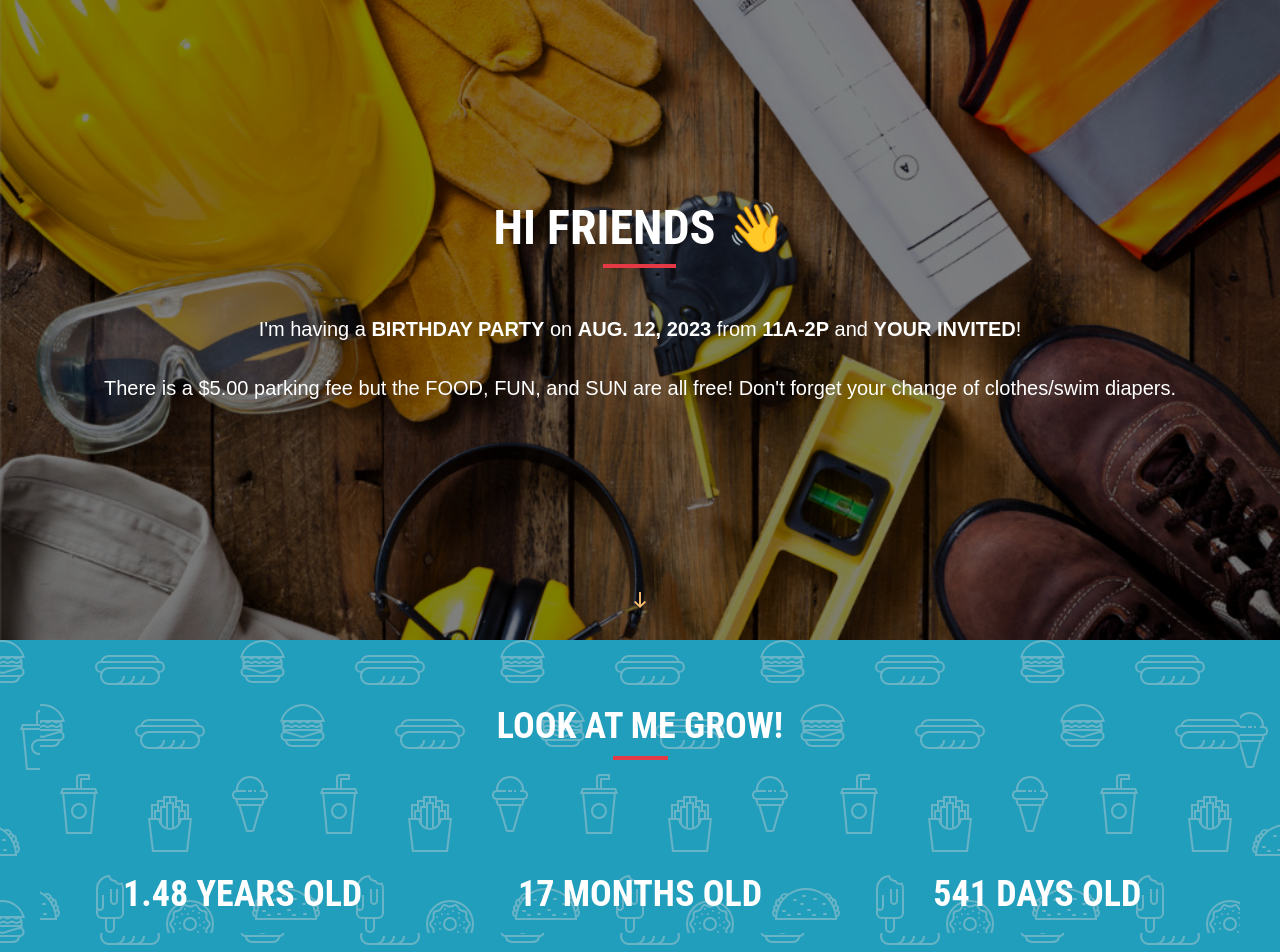
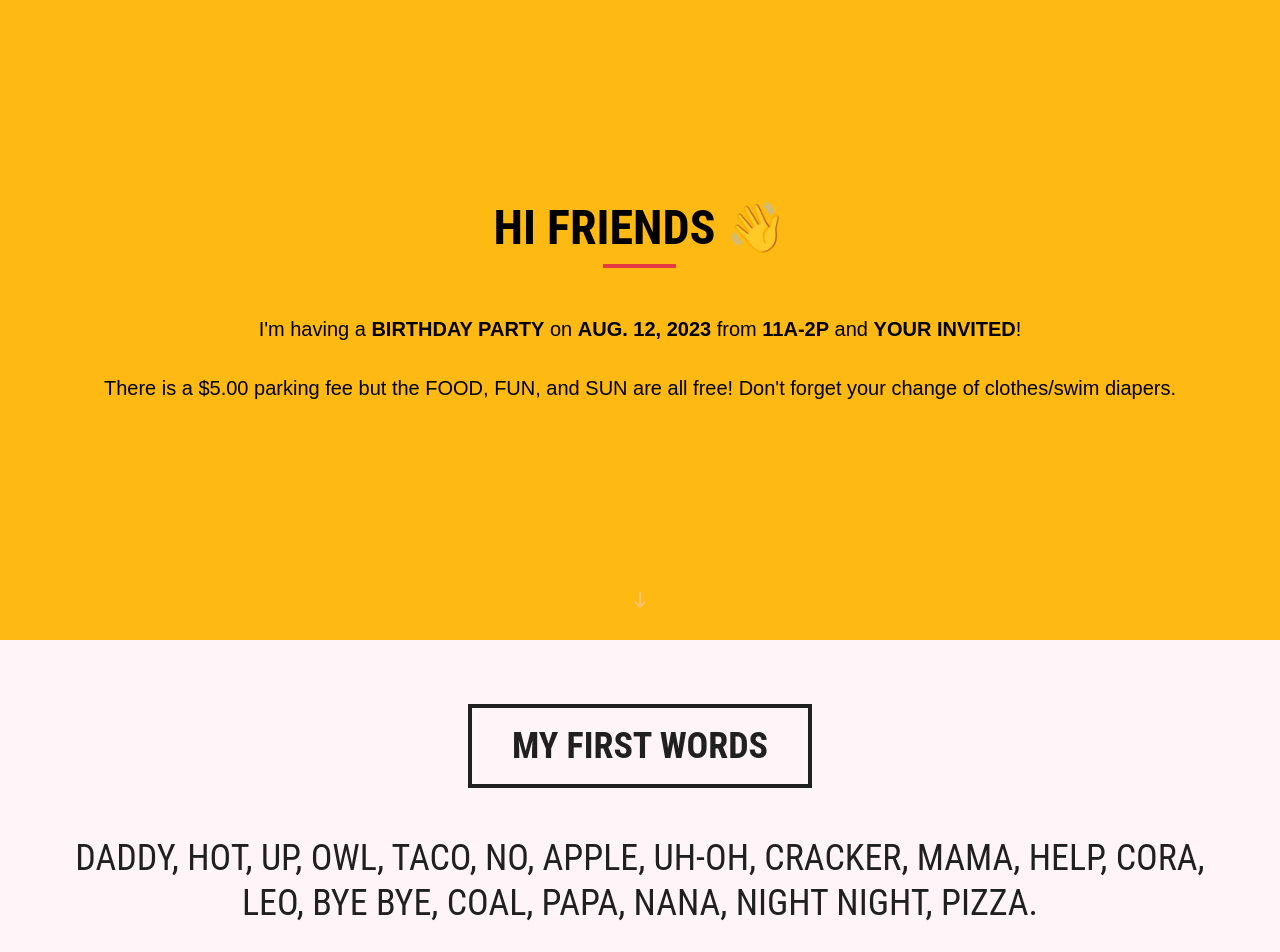
Before and after one commit to alanmcginnis/francismcginnis, a React (Create React App) app: page /two in a window 1280 px wide. Shown: the top 952 px of the page. Built offline with nearby package versions, Linux system fonts and the light colour scheme; some icons are missing.

Commit message:
Fix routing

```diff
--- a/src/pages/TwoBirthday.js
+++ b/src/pages/TwoBirthday.js
@@ -1,6 +1,4 @@
 import Hero from "./two/Hero";
-import BirthStatsTime from "./two/BirthStatsTime";
-import BirthStats from "./two/BirthStats";
 import FirstWords from "./two/FirstWords";
 import withRoot from "../modules/withRoot";
 import "../App.css";
@@ -9,8 +7,6 @@ function TwoBirthday() {
   return (
     <>
       <Hero />
-      <BirthStatsTime />
-      <BirthStats />
       <FirstWords />
     </>
   );
--- a/src/pages/two/Hero.js
+++ b/src/pages/two/Hero.js
@@ -1,23 +1,21 @@
 import Typography from "../../modules/components/Typography";
 import HeroLayout from "./layout/HeroLayout";
 
-const backgroundImage = "./static/TwoHero.jpg";
+// const backgroundImage = "./static/TwoHero.jpg";
 
 export default function ProductHero() {
   return (
     <HeroLayout
       sxBackground={{
-        backgroundImage: `url(${backgroundImage})`,
-        backgroundColor: "#7fc7d9", // Average color of the background image.
-        backgroundPosition: "center",
+        backgroundColor: "#feb913", // Average color of the background image.
       }}
     >
       {/* Increase the network loading priority of the background image. */}
-      <img
+      {/* <img
         style={{ display: "none" }}
         src={backgroundImage}
         alt="increase priority"
-      />
+      /> */}
       <Typography color="inherit" align="center" variant="h2" marked="center">
         Hi Friends 👋
       </Typography>
--- a/src/pages/two/layout/HeroLayout.js
+++ b/src/pages/two/layout/HeroLayout.js
@@ -6,7 +6,7 @@ import Container from "@mui/material/Container";
 import Box from "@mui/material/Box";
 
 const HeroLayoutRoot = styled("section")(({ theme }) => ({
-  color: theme.palette.common.white,
+  color: theme.palette.common.black,
   position: "relative",
   display: "flex",
   alignItems: "center",
@@ -43,7 +43,7 @@ function HeroLayout(props) {
         }}
       >
         {children}
-        <Box
+        {/* <Box
           sx={{
             position: "absolute",
             left: 0,
@@ -51,10 +51,10 @@ function HeroLayout(props) {
             top: 0,
             bottom: 0,
             backgroundColor: "common.black",
-            opacity: 0.5,
+            opacity: 0.2,
             zIndex: -1,
           }}
-        />
+        /> */}
         <Background sx={sxBackground} />
         <Box
           component="img"
```
Also changed, not shown: 1 other file (tests, documents, lock files or other folders).
